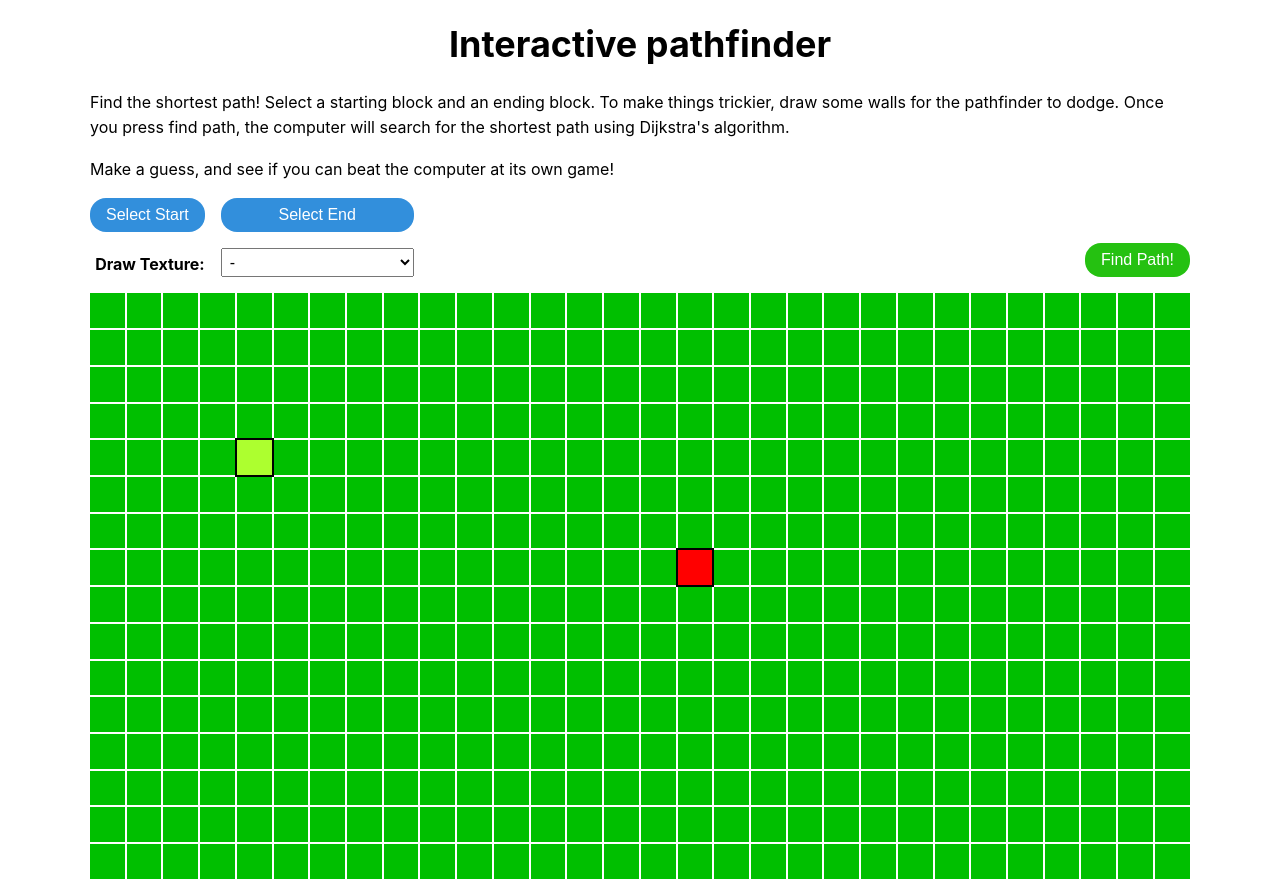
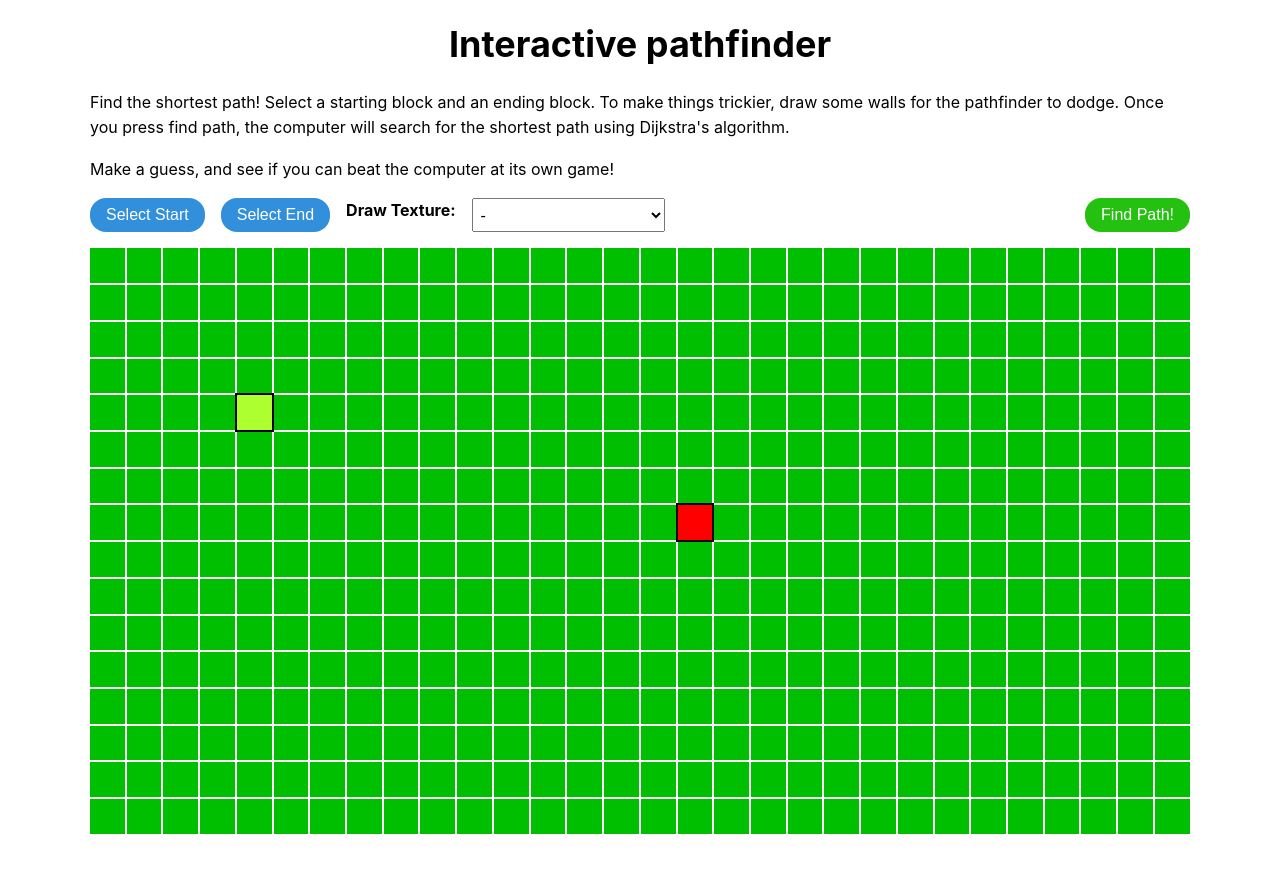
Before and after one commit to shanemcfadden/interactive-pathfinder, a React (Create React App) app: page / in a window 1280 px wide. After the commit the page ends 850 px from the top, so only its background shows below. Built offline with nearby package versions, Linux system fonts and the light colour scheme.

Commit message:
Arrange dashboard controls into a row

```diff
--- a/src/components/Dashboard.jsx
+++ b/src/components/Dashboard.jsx
@@ -110,7 +110,6 @@ const Dashboard = ({
 
   return (
     <div className="dashboard">
-      <div className="dashboard__column">
       <button
         className="dashboard__button"
         type="button"
@@ -119,10 +118,6 @@ const Dashboard = ({
       >
         Select Start
       </button>
-
-        <label htmlFor="select-texture">Draw Texture:</label>
-      </div>
-      <div className="dashboard__column">
       <button
         className="dashboard__button"
         type="button"
@@ -131,6 +126,7 @@ const Dashboard = ({
       >
         Select End
       </button>
+      <label htmlFor="select-texture">Draw Texture:</label>
       <select
         id="select-texture"
         value={currentTexture == null ? 'none' : currentTexture.toString()}
@@ -146,8 +142,7 @@ const Dashboard = ({
           );
         })}
       </select>
-      </div>
-      <div className="dashboard__column">{renderFindPathButton()}</div>
+      {renderFindPathButton()}
     </div>
   );
 };
--- a/src/styles/Dashboard.css
+++ b/src/styles/Dashboard.css
@@ -4,14 +4,11 @@
   flex-direction: row;
 }
 
-.dashboard__column {
-  display: flex;
-  flex-direction: column;
-  justify-content: space-between;
+.dashboard > * {
   margin-right: 16px;
 }
 
-.dashboard__column:last-child {
+.dashboard > :last-child {
   margin-left: auto;
   margin-right: 0;
 }
@@ -38,14 +35,6 @@
   cursor: auto;
 }
 
-.dashboard__column > .dashboard__button:first-child {
-  margin: 0 0 16px 0;
-}
-
-.dashboard__column > .dashboard__button:only-child {
-  margin: auto 0 0;
-}
-
 .dashboard__button.dashboard__button--go {
   background-color: #25c111;
 }
```
Lines whose indentation alone changed are shown as unchanged.
